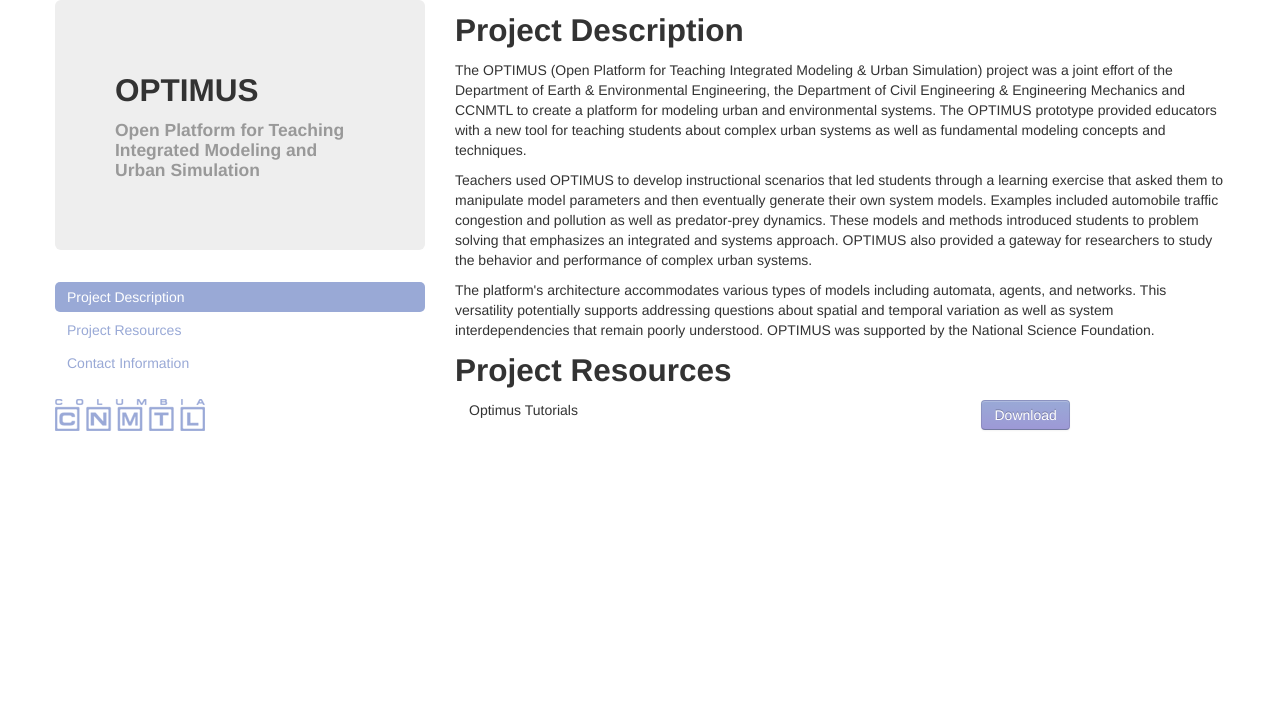
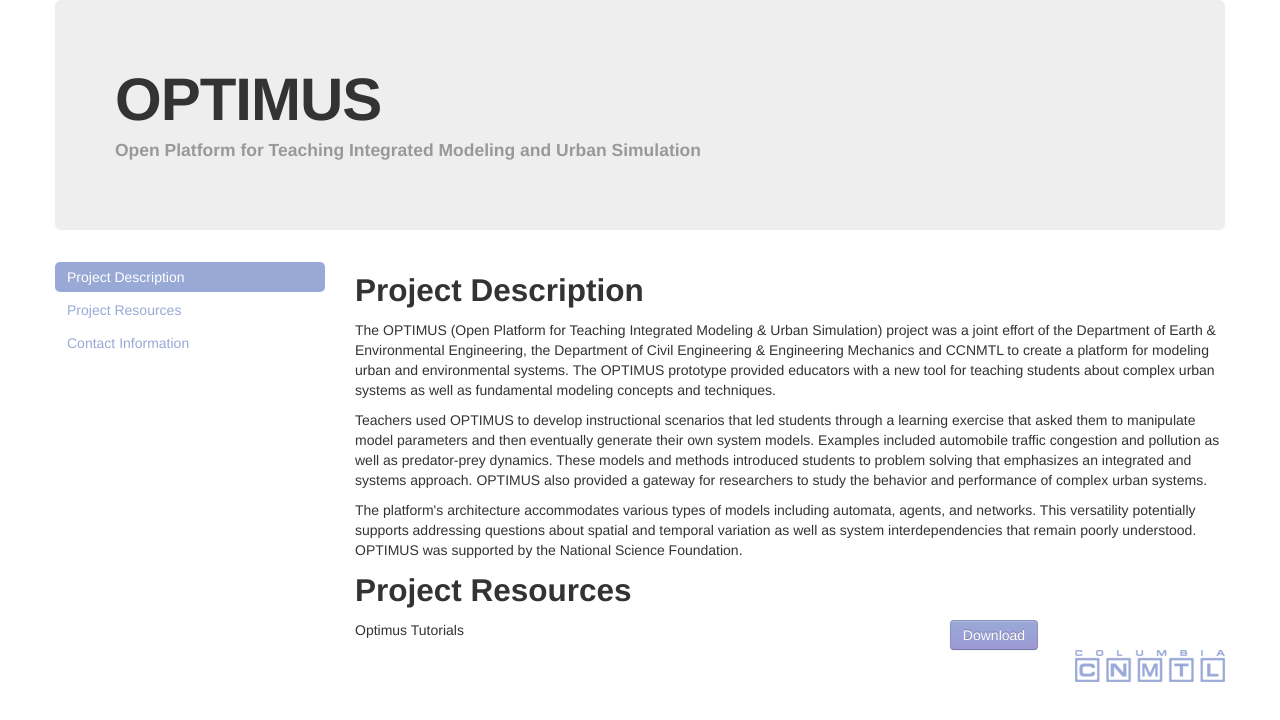
Before and after one commit to ccnmtl/optimus, a plain HTML site: page index.html in a window 1280 px wide. Both pictures are taken after a click on the link "Project Description". Drawn offline with Linux system fonts and the light colour scheme.

Commit message:
rearrange

```diff
--- a/index.html
+++ b/index.html
@@ -15,25 +15,28 @@
         <link rel="stylesheet" href="css/bootstrap-responsive.css">
 
     </head>
-		<body>
+	<body data-spy="scroll" data-target=".nav">
 		<!--[if lt IE 7]>
             <p class="chromeframe">You are using an <strong>outdated</strong> browser. Please <a href="http://browsehappy.com/">upgrade your browser</a> or <a href="http://www.google.com/chromeframe/?redirect=true">activate Google Chrome Frame</a> to improve your experience.</p>
         <![endif]-->
         <div class="container">
        	 	<div class="row-fluid">
-       	 		<div class="span4">
+       	 		<div class="span12">
        	 			<div class="hero-unit">
-       	 			<h2>OPTIMUS</h2>
+       	 			<h1>OPTIMUS</h1>
        	 			<h4 class="muted">Open Platform for Teaching Integrated Modeling and Urban Simulation</h4>
       	 			</div>
-       	       	 	<ul class="nav nav-pills nav-stacked">
-       	 			<li class="active"><a href="#description">Project Description</a></li>
-       	 			<li><a href="#resources">Project Resources</a></li>
-       	 			<li><a href="#contact">Contact Information</a></li>
+       	 		</div>
+	   	 	</div>
+       	 	<div class="row-fluid">
+				<div class="span3">
+			   	 	<ul class="nav nav-pills nav-stacked">
+			 			<li class="active"><a href="#description">Project Description</a></li>
+       	 				<li><a href="#resources">Project Resources</a></li>
+       	 				<li><a href="#contact">Contact Information</a></li>
 	   	 			</ul>
-	   	 			<a href="http://ccnmtl.columbia.edu" target="_blank"><img src="img/ccnmtl.png" /></a>
 	   	 		</div>
-       	 		<div class="span8">
+       	 		<div class="span9">
    	 				<section id="description">
        	 			<h2>Project Description</h2>
 					<p>The OPTIMUS (Open Platform for Teaching Integrated Modeling & Urban Simulation) project was a joint effort of the Department of Earth & Environmental Engineering, the Department of Civil Engineering & Engineering Mechanics and CCNMTL to create a platform for modeling urban and environmental systems. The OPTIMUS prototype provided educators with a new tool for teaching students about complex urban systems as well as fundamental modeling concepts and techniques.</p>
@@ -45,7 +48,7 @@
        	 			<h2>Project Resources</h2>
  			       	 	<div class="row-fluid">
        	 				<div class="span8">
-       	 				<i class="icon-file"></i>Optimus Tutorials
+       	 				Optimus Tutorials
        	 				</div>
        	 				<div class="span4">
        	 				<button class="btn btn-primary" type="button">Download</button>
@@ -53,13 +56,23 @@
        	 				</div>
        	  			</section>
        	  		</div>
+
        	  	</div>
-		</div>
+       	 	<div class="row-fluid">
+       	 		<div class="span12">
+	   	 			<a href="http://ccnmtl.columbia.edu" target="_blank"><img src="img/ccnmtl.png" class="pull-right" /></a>
+      	 		</div>
+       	 	</div>
+       	 </div>
+	</div>
 		<script src="js/jquery-1.8.2.min.js"></script>
 		<script src="js/bootstrap.js"></script>
 		 <script>
         $(document).ready(function() {
-	      alert("document ready occurred!");
+	 	    $('.nav li a').on('click', function() {
+   				 $(this).parent().parent().find('.active').removeClass('active');
+ 				   $(this).parent().addClass('active');
+			});
 		});
         </script>
 </body>
```
